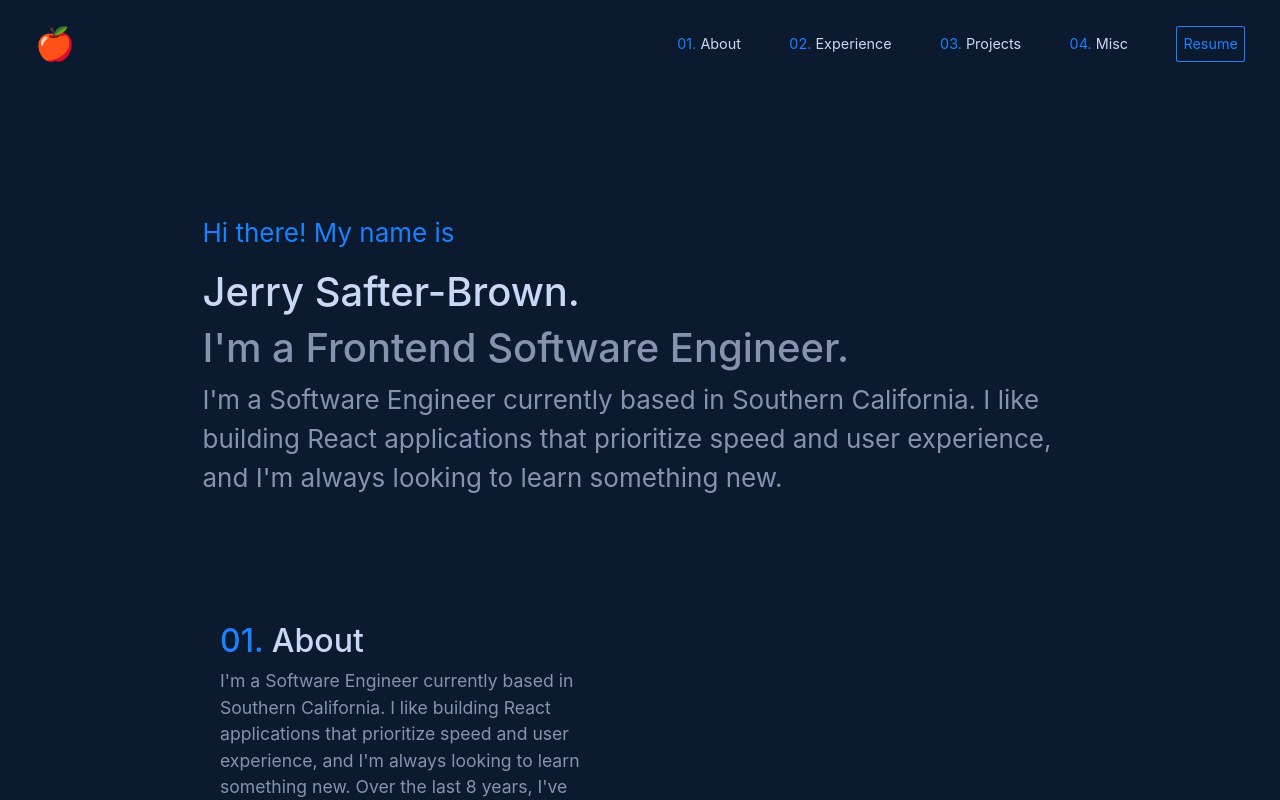
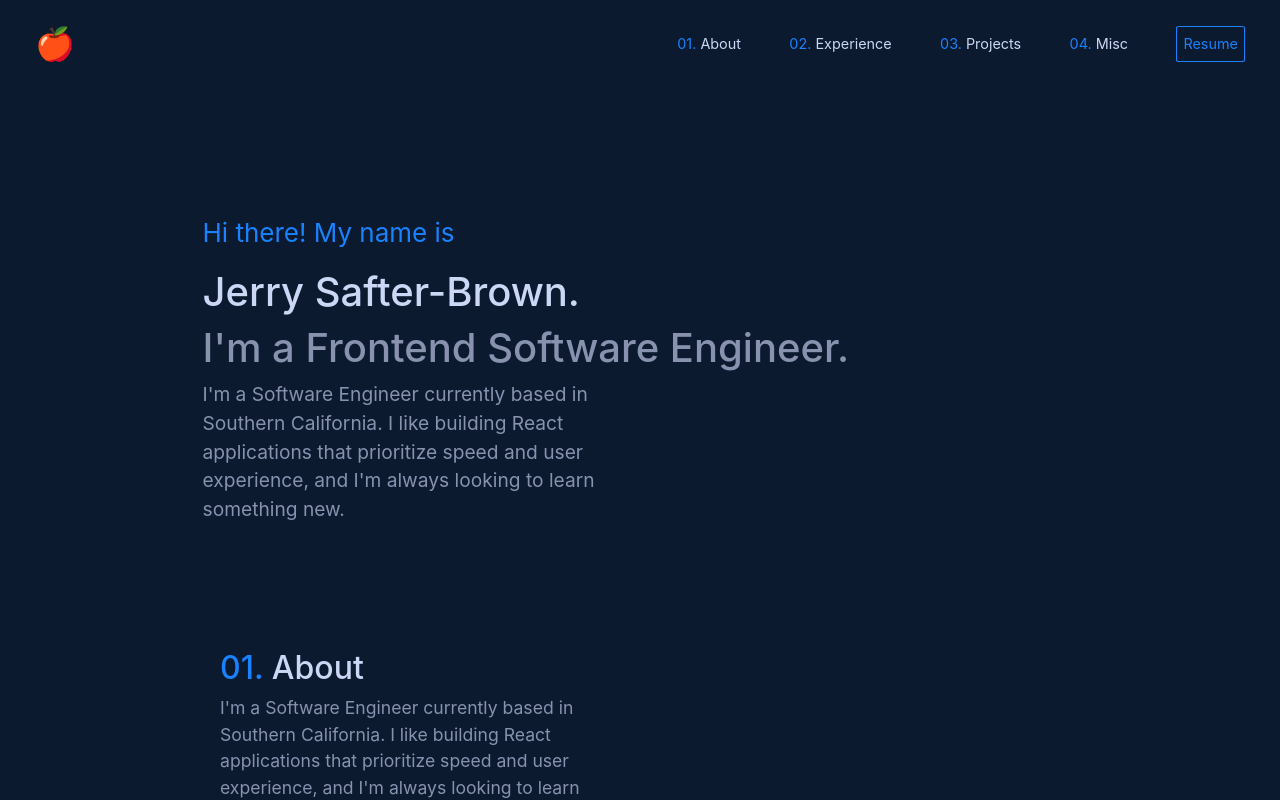
Before and after one commit to brownjer3/personal-website, a React (Create React App) app: page / in a window 1280 px wide. Shown: the top 800 px of the page. Built offline with nearby package versions, Linux system fonts and the light colour scheme.

Commit message:
reformat intro description text

```diff
--- a/src/App.css
+++ b/src/App.css
@@ -95,6 +95,12 @@ section {
 .logo {
 	font-size: 2rem;
 	margin-right: auto;
+}
+
+.intro-description {
+	width: 50%;
+	color: #8892af;
+	font-size: 1.2rem;
 }
 
 .about {
--- a/src/mainComponents/Intro.js
+++ b/src/mainComponents/Intro.js
@@ -4,7 +4,7 @@ const Intro = () => {
 			<p className="blue-text">Hi there! My name is</p>
 			<h1 className="primary-text">Jerry Safter-Brown.</h1>
 			<h1 className="secondary-text">I'm a Frontend Software Engineer.</h1>
-			<p className="secondary-text">
+			<p className="intro-description">
 				I'm a Software Engineer currently based in Southern California. I like
 				building React applications that prioritize speed and user experience,
 				and I'm always looking to learn something new.
```
